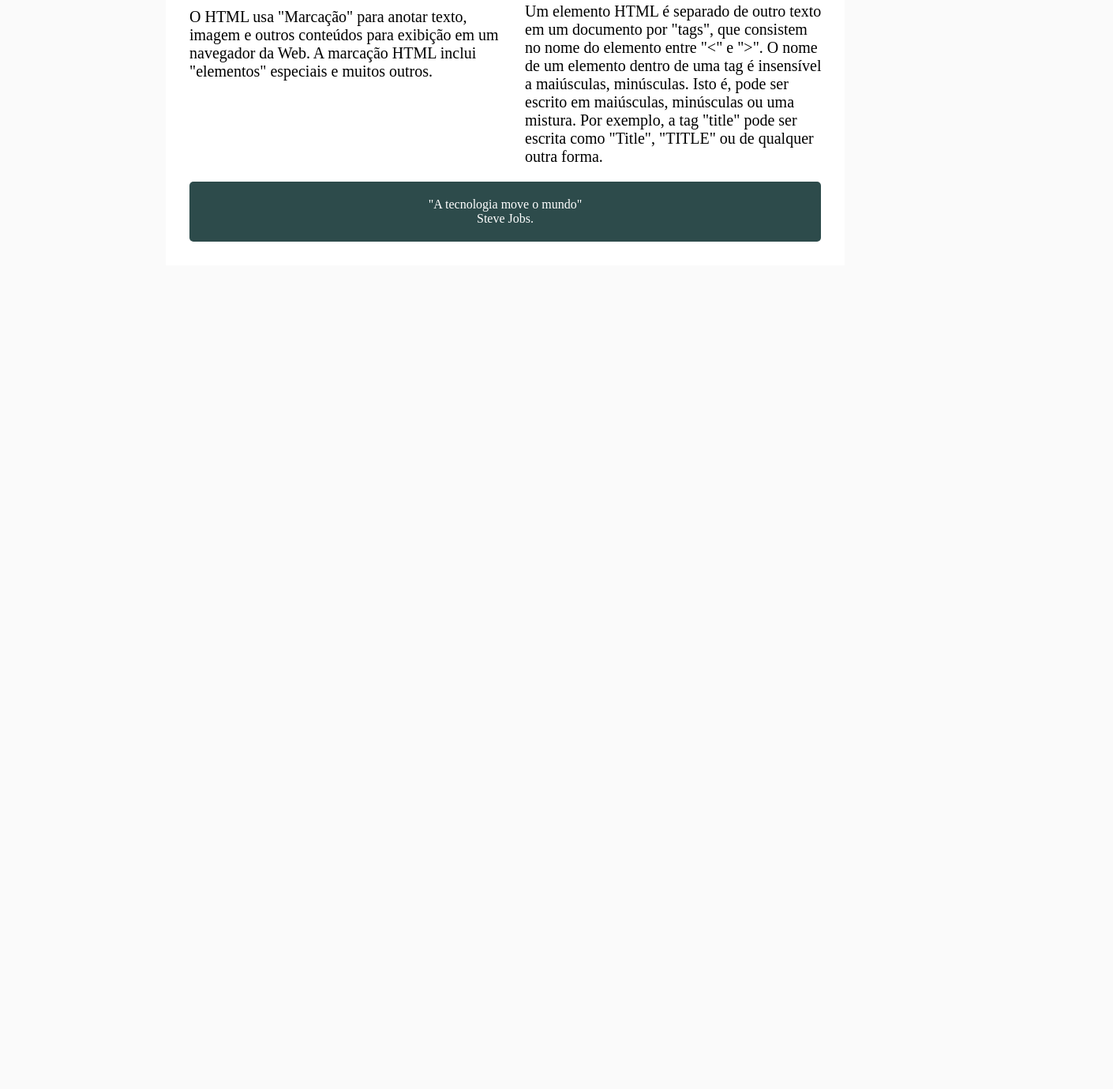
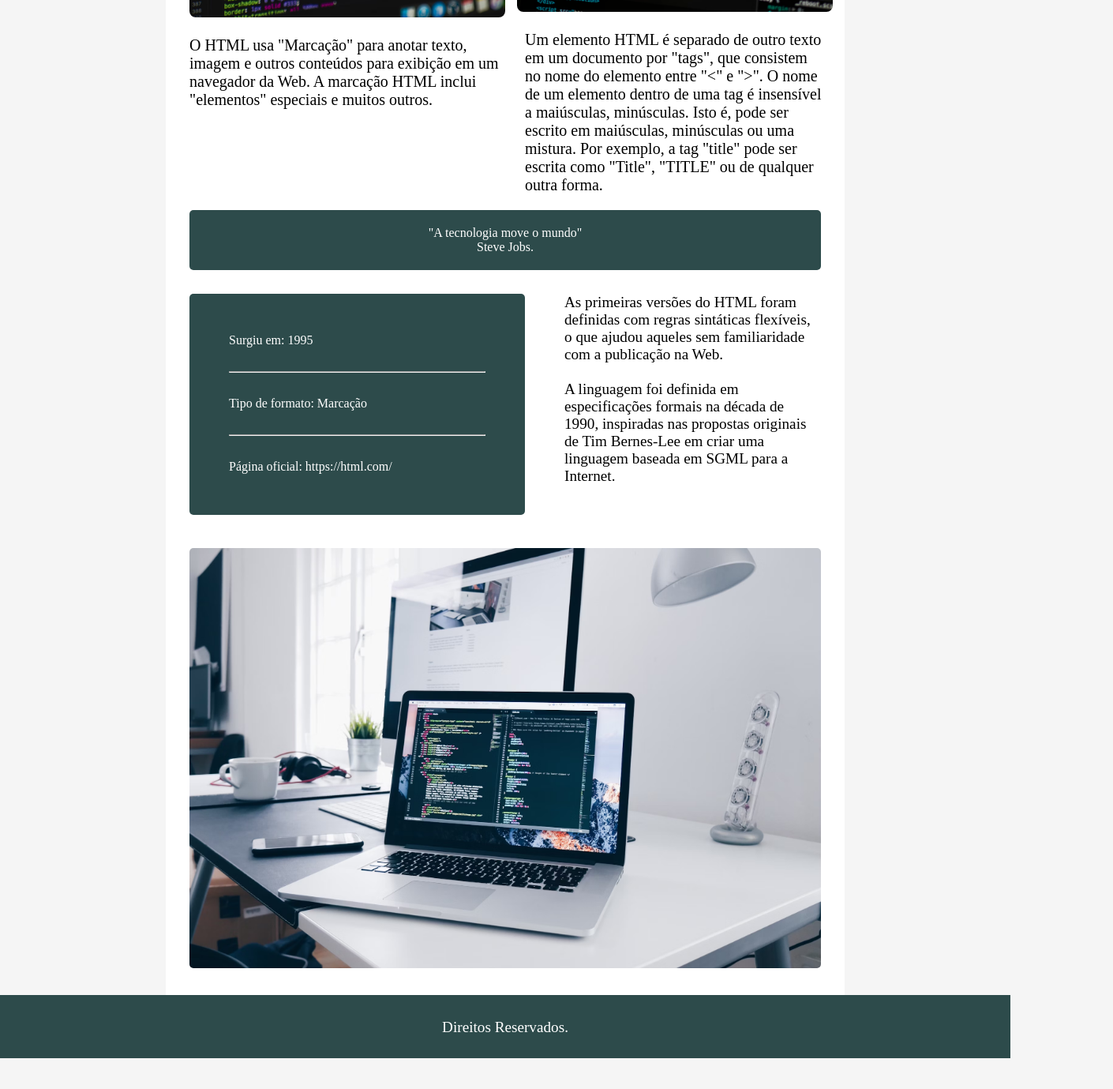
Before and after one commit to EmillysMoitinho/techworld, a plain HTML site: page index.html in a window 1280 px wide. Shown: the part 965-2344 px from the top of the page at 79% size, 1410 px wide, since content can reach past the window. Before the commit the page ends 1301 px from the top, so only its background shows below. Drawn offline with Linux system fonts and the light colour scheme.

Commit message:
conteudo principal finalizado

```diff
--- a/index.html
+++ b/index.html
@@ -5,19 +5,49 @@
     <meta name="viewport" content="width=device-width, initial-scale=1.0">
     <title>TechWorld</title>
     <link rel="stylesheet" href="style/style.css">
+    <link rel="shortcut icon" href="img/cpu.png" type="image/x-icon">
 </head>
 <body>
 
     <header>
         <h1>Tech<span>World</span></h1>
         <nav>
-            <!-- <a href="#">Sobre</a>
+            <a href="#">Sobre</a>
             <a href="#">Contato</a>
-            <a href="#">Tutoriais</a> -->
+            <a href="#">Tutoriais</a>
         </nav>
     </header>
 
     <main>
+
+
+        <!-- <aside id="lateral-esquerdo">
+
+            <div class="background-white">
+                <img src="img/html.png" alt="HTML">
+            </div>
+
+            <div class="background-white">
+                <img src="img/css.png" alt="CSS">
+            </div>
+
+            <div class="background-white">
+                <img src="img/javascript.png" alt="JavaScript">
+            </div>
+
+            <div class="background-white">
+                <img src="img/js.png" alt="JS">
+            </div>
+
+            <div class="background-white">
+                <img src="img/php.png" alt="PHP">
+            </div>
+
+            <div class="background-white">
+                <img src="img/java.png" alt="Java">
+            </div>
+
+        </aside> -->
 
         <section id="conteudo-principal">
 
@@ -58,9 +88,40 @@
                 </aside>
             </article>
 
+            <article id="adicional">
+                <aside id="adicional-green">
+
+                    <p class="paragrafo">Surgiu em: 1995</p>
+
+                    <hr>
+
+                    <p class="paragrafo">Tipo de formato: Marcação</p>
+
+                    <hr>
+
+                    <p class="paragrafo">Página oficial: https://html.com/</p>
+
+                </aside>
+
+                <aside id="text">
+
+                    <p>As primeiras versões do HTML foram definidas com regras sintáticas flexíveis, o que ajudou aqueles sem familiaridade com a publicação na Web.</p>
+
+                    <br>
+
+                    <p>A linguagem foi definida em especificações formais na década de 1990, inspiradas nas propostas originais de Tim Bernes-Lee em criar uma linguagem baseada em SGML para a Internet.</p>
+
+                </aside>
+
+            </article>
+
+            <picture>
+                <img src="img/ambiente-html.avif" alt="" width="800px">
+            </picture>
+
         </section>
 
-        <aside id="lateral-direito">
+        <!-- <aside id="lateral-direito">
 
             <div id="img-one">
                 <img src="img/poster.jpg" alt="" width="200px">
@@ -70,18 +131,13 @@
                 <img src="img/poster-higienize.jpg" alt="" width="200px">
             </div>
 
-        </aside>
-
-        <!-- <aside id="lateral-esquerdo">
-
-            <div class="background-white">
-                <img src="img/html.png" alt="HTML" width="150px">
-            </div>
-
         </aside> -->
 
+    </main>
 
+    <footer>
+        <p>Direitos Reservados.</p>
+    </footer>
 
-    </main>
 </body>
 </html>
--- a/style/style.css
+++ b/style/style.css
@@ -9,7 +9,7 @@
 :root {
     --cor-principal: #2D4B4B;
     --cor-destaque: #04b861;
-    --fundo: #FAFAFA;
+    --fundo: #f5f5f5;
     --font: "Vollkorn", serif;
 
 }
@@ -34,7 +34,7 @@ span {
 
 nav {
     display: inline;
-    margin-left: 800px;
+    margin-left: 1090px;
 }
 
 
@@ -45,14 +45,15 @@ nav a {
 }
 
 main {
-    display: block;
+    display: flex;
     font-family: Arial, Helvetica, sans-serif;
+    align-content: center;
+    flex-wrap: wrap;
 }
 
 #conteudo-principal {
     background-color: #FFFFFF;
     font-family: 'Times New Roman', Times, serif;
-    align-items: center;
     margin: auto;
     padding: 30px;
     width: 800px;
@@ -108,8 +109,10 @@ main {
 }
 
 #lateral-direito {
-    margin-top: -1096px;
-    margin-left: 1210px;
+
+   margin-top: 50px;
+   margin: 50px auto 0px 50px;
+
 }
 
 #img-one {
@@ -121,6 +124,71 @@ main {
     background-color: var(--cor-principal);
     padding: 20px;
     margin-top: 20px;
+    margin-bottom: 30px;
     border-radius: 5px;
     text-align: center;
 }
+
+
+#lateral-esquerdo {
+    margin: 50px auto 0px auto;
+}
+
+.background-white {
+    background-color: white;
+    border: 15px solid white;
+    border-radius: 35px;
+    box-shadow: 0px 0px 20px 1px rgba(128, 128, 128, 0.281);
+    margin-top: 50px;
+    margin-left: 50px;
+}
+
+.background-white:hover {
+    background-color: var(--cor-principal);
+    border: 15px solid var(--cor-principal);
+}
+
+
+#adicional {
+    display: flex;
+}
+
+#adicional-green {
+    color: #FFFFFF;
+    background-color: var(--cor-principal);
+    height: 180px;
+    width: 400px;
+    border-radius: 5px;
+    padding: 50px;
+}
+
+.paragrafo {
+    margin-bottom: 30px;
+}
+
+#adicional-green hr {
+    margin-bottom: 30px;
+}
+
+
+#text {
+    font-size: 1.2em;
+    padding-left: 50px;
+    width: 400px;
+    margin-bottom: 80px;
+}
+
+picture img {
+    border-radius: 5px;
+}
+
+footer {
+    background-color: var(--cor-principal);
+    color: #FFFFFF;
+    font-size: 1.2em;
+    height: 20px;
+    padding-top: 30px;
+    padding-bottom: 30px;
+    margin-bottom: 50px;
+    text-align: center;
+}
```
